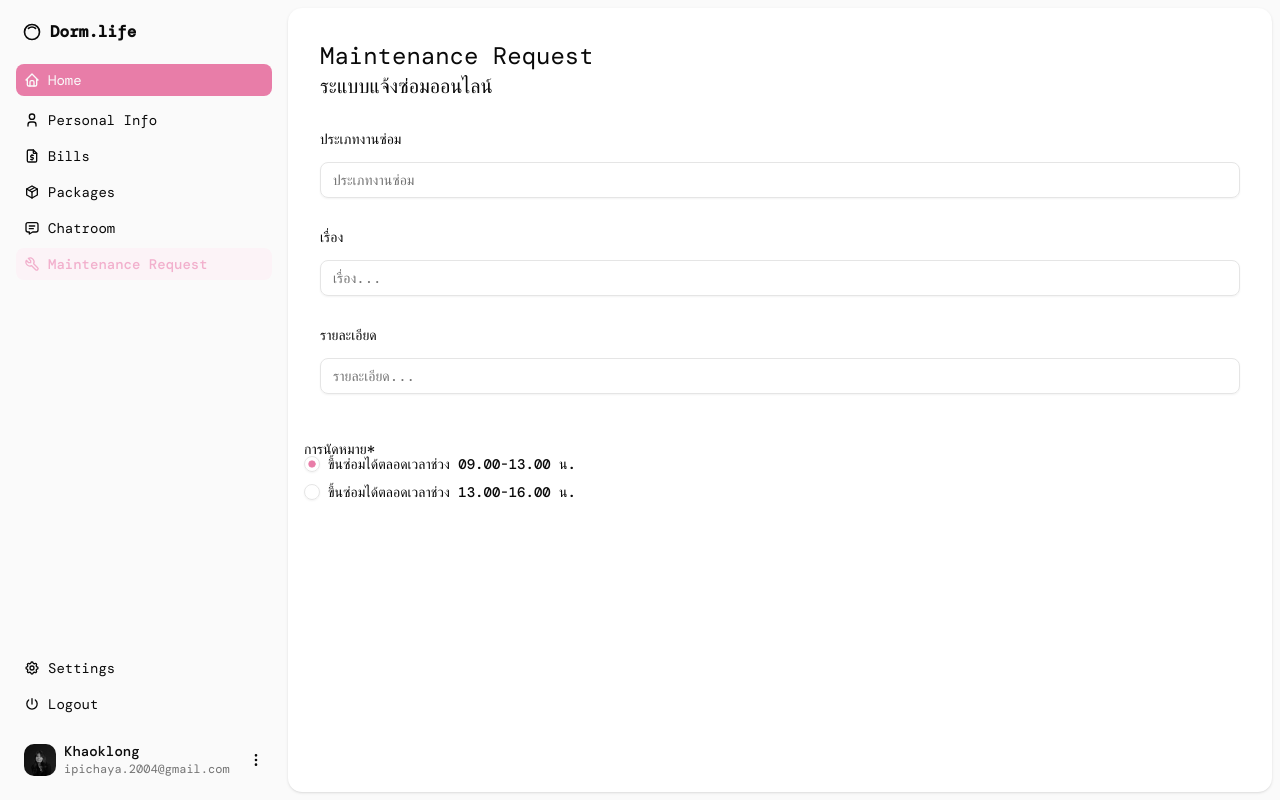
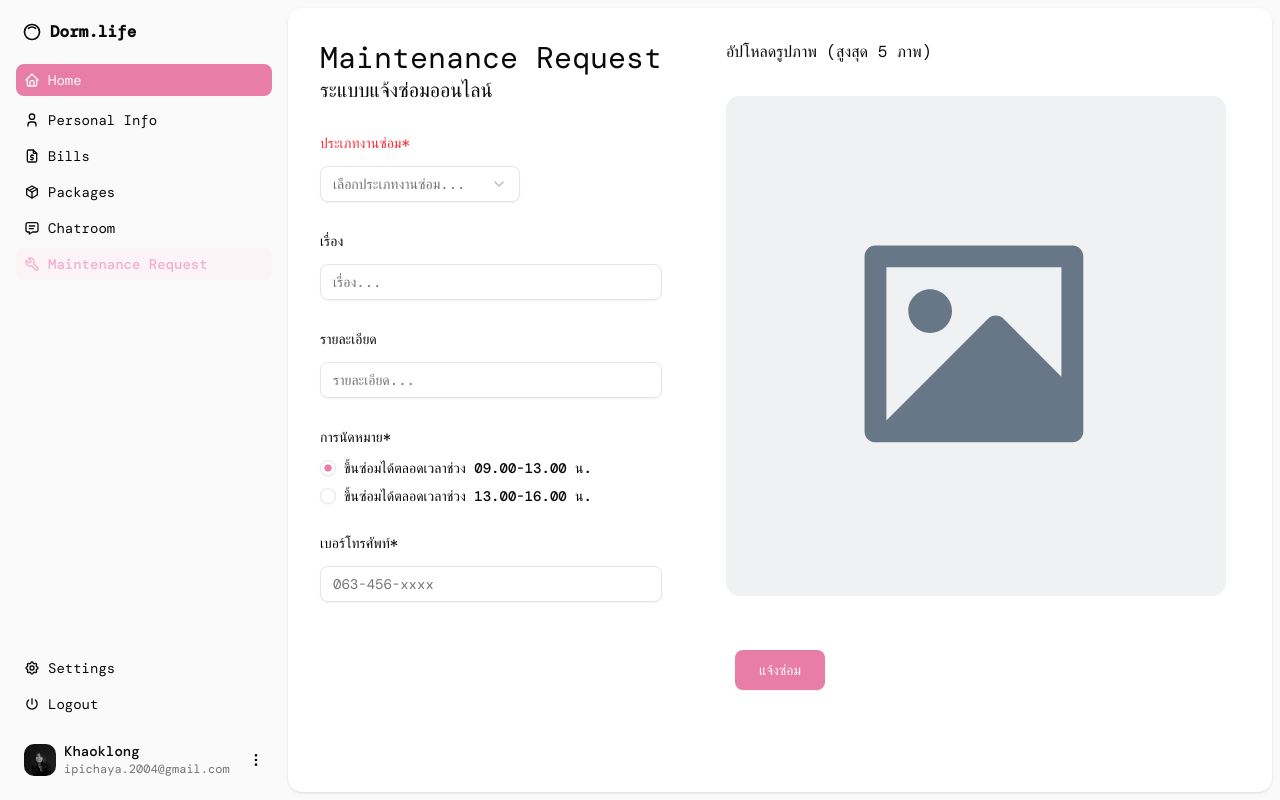
Before and after one commit to klonqdoublek/kk-final-project-tech2025, a Next.js app: page /maintenance in a window 1280 px wide. Built offline with nearby package versions, Linux system fonts and the light colour scheme.

Commit message:
MaintenanceV1

```diff
--- a/src/app/maintenance/page.jsx
+++ b/src/app/maintenance/page.jsx
@@ -1,24 +1,21 @@
+import { Button } from "@/components/ui/button"
+import { AppSidebar } from "@/components/app-sidebar"
 
-import { AppSidebar } from "@/components/app-sidebar"
-import { ChartAreaInteractive } from "@/components/chart-area-interactive"
-import { DataTable } from "@/components/data-table"
-import { SectionCards } from "@/components/section-cards"
-import { SiteHeader } from "@/components/site-header"
 import {
   SidebarInset,
   SidebarProvider,
 } from "@/components/ui/sidebar"
 
-import { Card } from "@/components/ui/card"
-import { cn } from "@/lib/utils"
-import { Button } from "@/components/ui/button"
 import { Input } from "@/components/ui/input"
 import { Label } from "@/components/ui/label"
-import Link from "next/link"
 import { RadioGroup, RadioGroupItem } from "@/components/ui/radio-group"
-
-
-
+import {
+  Select,
+  SelectContent,
+  SelectItem,
+  SelectTrigger,
+  SelectValue,
+} from "@/components/ui/select"
 
 export default function Maintenance() {
   return (
@@ -31,14 +28,27 @@ export default function Maintenance() {
       }>
       <AppSidebar variant="inset" />
       <SidebarInset>
-        <div className= "p-4">
+        <div className="flex flex-row"> {/** แจ้งซ่อม /> **/}
+          <div className= "p-4" > {/** Form รายะเอียดแจ้งซ่อม /> **/}
           <div className= "p-4">
-          <h1 className= "text-2xl" > Maintenance Request </h1>
-          <h1 className= "text-xl" > ระแบบแจ้งซ่อมออนไลน์ </h1>
+            <h1 className= "text-3xl font-semi-bold" > Maintenance Request </h1>
+            <h1 className= "text-xl" > ระแบบแจ้งซ่อมออนไลน์ </h1>
           </div>
             <div className="p-4 grid gap-4 flex flex-row">
-                <Label>ประเภทงานซ่อม</Label>
-                <Input placeholder="ประเภทงานซ่อม" required />
+                <div className="flex flex-row">
+                <Label className="text-red-500">ประเภทงานซ่อม</Label>
+                <Label className="text-red-500">*</Label>
+                </div>
+                  <Select>
+                    <SelectTrigger className="w-[200px]">
+                    <SelectValue placeholder="เลือกประเภทงานซ่อม..." />
+                    </SelectTrigger>
+                    <SelectContent>
+                    <SelectItem value="light">ไฟฟ้า</SelectItem>
+                    <SelectItem value="dark">เฟอร์นิเจอร์</SelectItem>
+                    <SelectItem value="system">ห้องน้ำ</SelectItem>
+                    </SelectContent>
+                  </Select>
             </div>
             <div className="p-4 grid gap-4 flex flex-row">
                 <Label>เรื่อง</Label>
@@ -48,7 +58,7 @@ export default function Maintenance() {
                 <Label>รายละเอียด</Label>
                 <Input placeholder="รายละเอียด..." required />
             </div>
-            <div className="p-4 grid gap-4 flex flex-row"></div>
+            <div className="p-4 grid gap-4 flex flex-row">
               <Label>การนัดหมาย*</Label>
               <RadioGroup defaultValue="option-one">
                 <div className="flex items-center space-x-2">
@@ -60,19 +70,21 @@ export default function Maintenance() {
                 <Label htmlFor="option-two">ขึ้นซ่อมได้ตลอดเวลาช่วง 13.00-16.00 น.</Label>
                 </div>
               </RadioGroup>
+            </div>
+            <div className="p-4 grid gap-4 flex flex-row">
+            <Label>เบอร์โทรศัพท์*</Label>
+            <Input placeholder="063-456-xxxx" required />
+            </div>
+          </div>
+          <div className= "p-4"> {/** Photo Upload /> **/}
+            <h3 className= "p-4 font-semi-bold"> อัปโหลดรูปภาพ (สูงสุด 5 ภาพ) </h3>
+            <div className= "flex items-center">
+              <img className= "rounded-xl m-4" src="landscape-placeholder-svgrepo-com.svg" alt="upload picture here" width="500" height="600"/>
+              </div>
+          </div>
         </div>
-        <div className="flex flex-1 flex-col">
-          <div className="@container/main flex flex-1 flex-col gap-2">
-            <div className="flex flex-col gap-4 py-4 md:gap-6 md:py-6">
-               {/** <SectionCards /> **/}
-               {/** <div className="px-4 lg:px-6">
-                <ChartAreaInteractive />
-              </div>
-              <DataTable data={data} /> **/}
-
-          </div>
-
-          </div>
+        <div className="flex flex-col items-center justify-center p-4">
+          <Button variant="default" size="lg">แจ้งซ่อม</Button>
         </div>
       </SidebarInset>
     </SidebarProvider>
```
Also changed, not shown: public/landscape-placeholder-svgrepo-com.svg (added).
